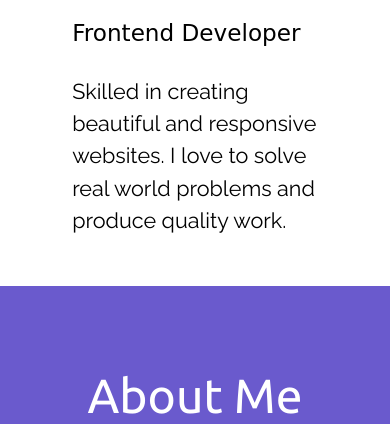
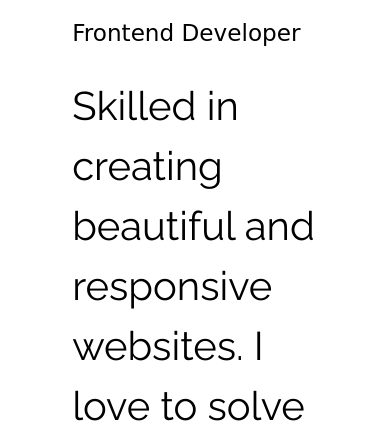
Before and after one commit to Jatan88/Portfolio-Website, a plain HTML site: page index.html in a window 390 px wide. Shown: the part 420-844 px from the top of the page. Drawn offline with nearby package versions, Linux system fonts and the light colour scheme; a web font is replaced by a local one.

Commit message:
Update styles.css

```diff
--- a/css/styles.css
+++ b/css/styles.css
@@ -136,6 +136,10 @@ h4 {
     text-align: left;
   }
 
+  .h3,h4{
+    font-size: 2.5rem;
+  }
+
   .contact {
     text-align: left;
   }
```
